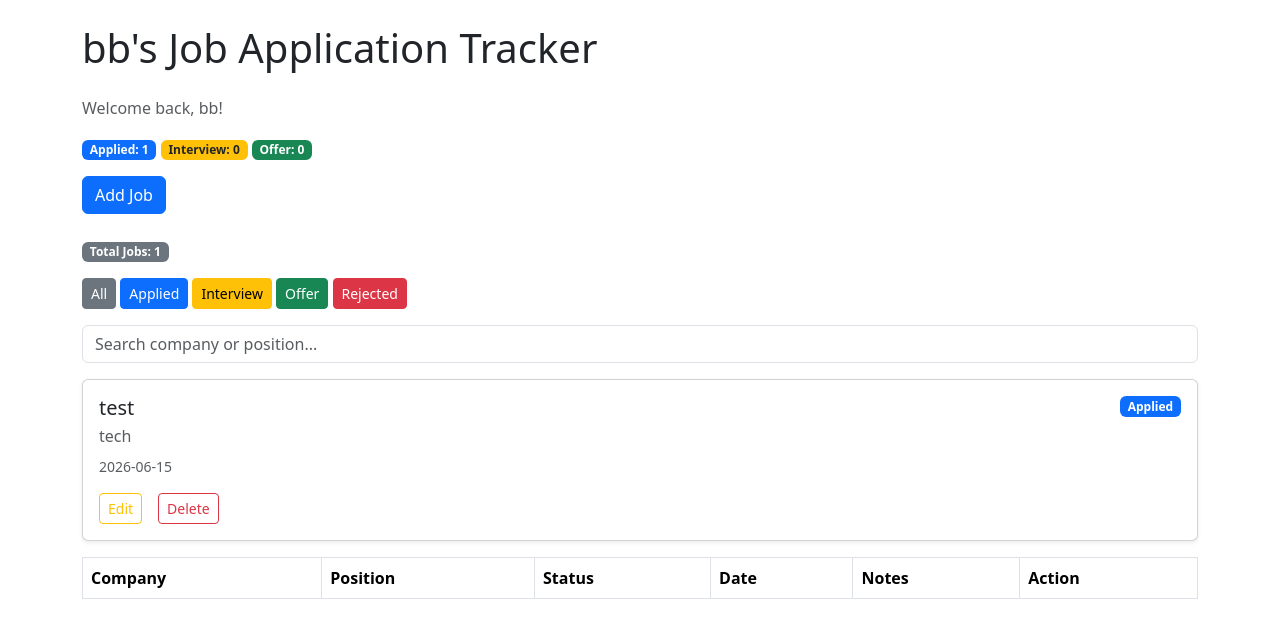
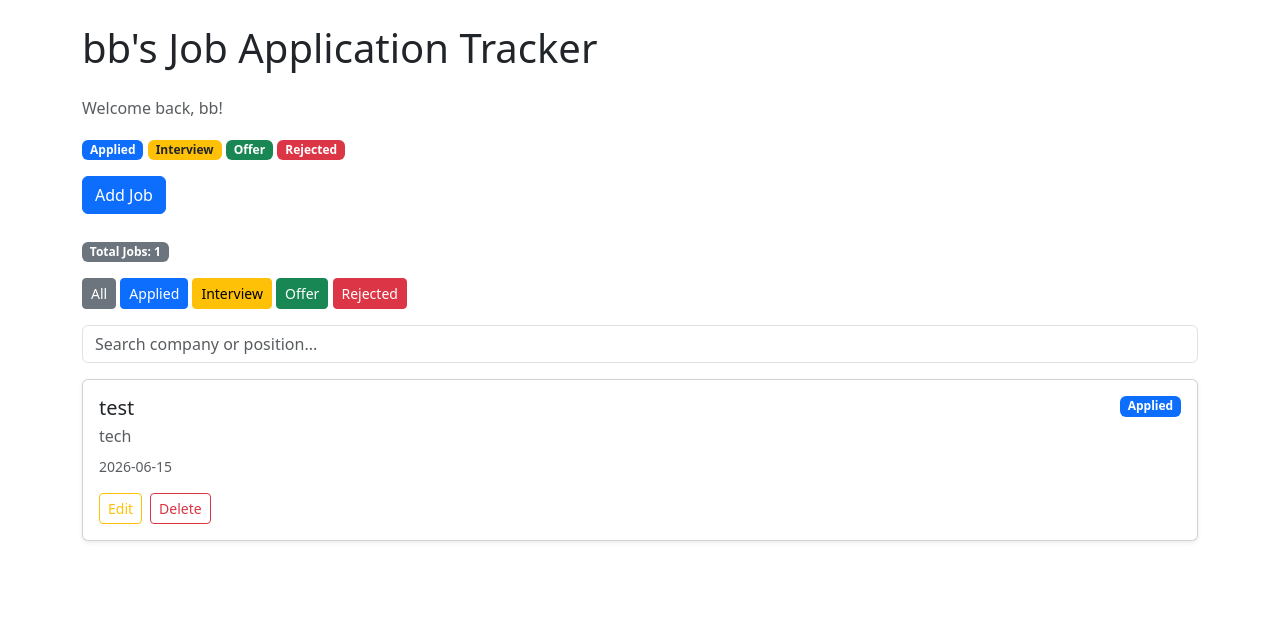
Before and after one commit to Hyptonika/job-tracker, a Flask app: page / in a window 1280 px wide. Shown: the part 56-694 px from the top of the page. Run offline with Flask 3, Linux system fonts and the light colour scheme; a user stored in the database is signed in; lists and menus that the app fills with data are empty.

Commit message:
Fixed job tracker UI and notes system

```diff
--- a/project2/app.py
+++ b/project2/app.py
@@ -97,8 +97,11 @@ def add():
         created_at = datetime.now().strftime("%Y-%m-%d")
 
         db.execute(
-            "INSERT INTO jobs (user_id, company, position, status, created_at) VALUES (?, ?, ?, ?, ?)",
-            (session["user_id"], company, position, status, created_at)
+            """
+            INSERT INTO jobs (user_id, company, position, status, created_at, notes)
+            VALUES (?, ?, ?, ?, ?, ?)
+            """,
+            (session["user_id"], company, position, status, created_at, notes)
         )
 
         conn.commit()
@@ -127,10 +130,15 @@ def edit(job_id):
         company = request.form.get("company")
         position = request.form.get("position")
         status = request.form.get("status")
+        notes = request.form.get("notes")
 
         db.execute(
-            "UPDATE jobs SET company = ?, position = ?, status = ? WHERE id = ?",
-            (company, position, status, job_id)
+        """
+        UPDATE jobs
+        SET company = ?, position = ?, status = ?, notes = ?
+        WHERE id = ?
+        """,
+        (company, position, status, notes, job_id)
         )
 
         conn.commit()
@@ -140,6 +148,7 @@ def edit(job_id):
         return redirect("/")
 
     db.execute("SELECT * FROM jobs WHERE id = ?", (job_id,))
+
     job = db.fetchone()
 
 
--- a/project2/templates/index.html
+++ b/project2/templates/index.html
@@ -2,36 +2,20 @@
 
 {% block main %}
 
-{% if jobs %}
-
-<h1 class="mb-4"> {{ session["username"] }}'s Job Application Tracker</h1>
+<h1 class="mb-4">{{ session["username"] }}'s Job Application Tracker</h1>
 
 <p class="text-muted">
     Welcome back, {{ session["username"] }}!
 </p>
 
-{% with messages = get_flashed_messages(with_categories=true) %}
-  {% if messages %}
-    {% for category, message in messages %}
-      <div class="alert alert-{{ category }}">
-        {{ message }}
-      </div>
-    {% endfor %}
-  {% endif %}
-{% endwith %}
+<div class="mb-3">
+    <span class="badge bg-primary px-2 py-1">Applied</span>
 
-<div class="mb-3">
-    <span class="badge bg-primary">
-        Applied: {{ applied }}
-    </span>
+    <span class="badge bg-warning text-dark px-2 py-1">Interview</span>
 
-    <span class="badge bg-warning text-dark">
-        Interview: {{ interview }}
-    </span>
+    <span class="badge bg-success px-2 py-1">Offer</span>
 
-    <span class="badge bg-success">
-        Offer: {{ offer }}
-    </span>
+    <span class="badge bg-danger px-2 py-1">Rejected</span>
 </div>
 
 <a href="/add" class="btn btn-primary mb-4">
@@ -45,13 +29,11 @@
 </p>
 
 <div class="mb-3">
-
     <a href="/" class="btn btn-sm btn-secondary">All</a>
     <a href="/?status=Applied" class="btn btn-sm btn-primary">Applied</a>
     <a href="/?status=Interview" class="btn btn-sm btn-warning">Interview</a>
     <a href="/?status=Offer" class="btn btn-sm btn-success">Offer</a>
     <a href="/?status=Rejected" class="btn btn-sm btn-danger">Rejected</a>
-
 </div>
 
 <form method="GET" class="mb-3">
@@ -64,20 +46,7 @@
     >
 </form>
 
-<table class="table table-bordered table-hover">
-
-    <thead>
-        <tr>
-            <th>Company</th>
-            <th>Position</th>
-            <th>Status</th>
-            <th>Date</th>
-            <th>Notes</th>
-            <th>Action</th>
-        </tr>
-    </thead>
-
-    <tbody>
+{% if jobs %}
 
 <div class="row">
 
@@ -89,51 +58,35 @@
 
             <div class="card-body">
 
-                <!-- Company + Position -->
-                <div class="d-flex justify-content-between align-items-start">
+                <div class="d-flex justify-content-between align-items-start flex-nowrap">
 
                     <div>
-                        <h5 class="mb-1">
-                            {{ job[2] }}
-                        </h5>
-
-                        <p class="text-muted mb-0">
-                            {{ job[3] }}
-                        </p>
+                        <h5 class="mb-1">{{ job[2] }}</h5>
+                        <p class="text-muted mb-0">{{ job[3] }}</p>
                     </div>
 
-                    <!-- STATUS -->
                     {% if job[4] == "Applied" %}
                         <span class="badge bg-primary">Applied</span>
-
                     {% elif job[4] == "Interview" %}
                         <span class="badge bg-warning text-dark">Interview</span>
-
                     {% elif job[4] == "Offer" %}
                         <span class="badge bg-success">Offer</span>
-
                     {% elif job[4] == "Rejected" %}
                         <span class="badge bg-danger">Rejected</span>
-
-                    {% else %}
-                        <span class="badge bg-secondary">{{ job[4] }}</span>
                     {% endif %}
 
                 </div>
 
-                <!-- DATE -->
                 <small class="text-muted d-block mt-2">
                     {{ job[5] }}
                 </small>
 
-                <!-- NOTES -->
                 {% if job[6] %}
                 <p class="text-secondary mt-2 mb-0">
                     {{ job[6] }}
                 </p>
                 {% endif %}
 
-                <!-- ACTIONS -->
                 <div class="mt-3 d-flex gap-2">
 
                     <a href="/edit/{{ job[0] }}" class="btn btn-sm btn-outline-warning">
@@ -141,10 +94,7 @@
                     </a>
 
                     <form action="/delete/{{ job[0] }}" method="post">
-                        <button
-                            class="btn btn-sm btn-outline-danger"
-                            type="submit"
-                            onclick="return confirm('Delete this job?')">
+                        <button class="btn btn-sm btn-outline-danger">
                             Delete
                         </button>
                     </form>
@@ -159,16 +109,6 @@
 
     {% endfor %}
 
-    </tbody>
-
-</table>
-
-{% else %}
-
-    {% if request.args.get("search") %}
-
-        <div class="alert alert-warning">
-            No jobs found matching your search.
 </div>
 
 {% else %}
@@ -183,6 +123,4 @@
 
 {% endif %}
 
-{% endif %}
-
 {% endblock %}
```
Also changed, not shown: project2/templates/edit.html (+9 -12 lines), project2/jobs.db. Lines whose indentation alone changed are shown as unchanged.
